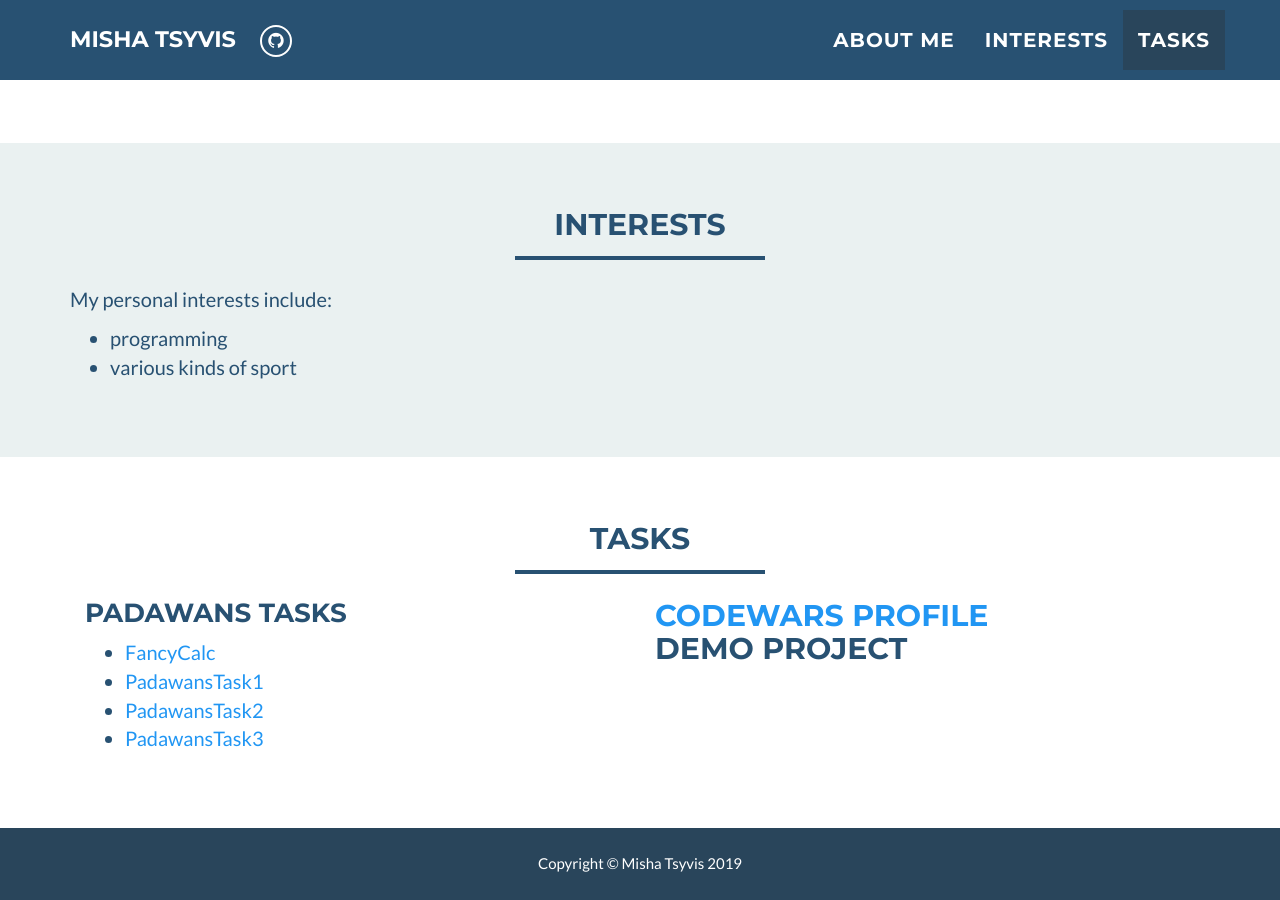
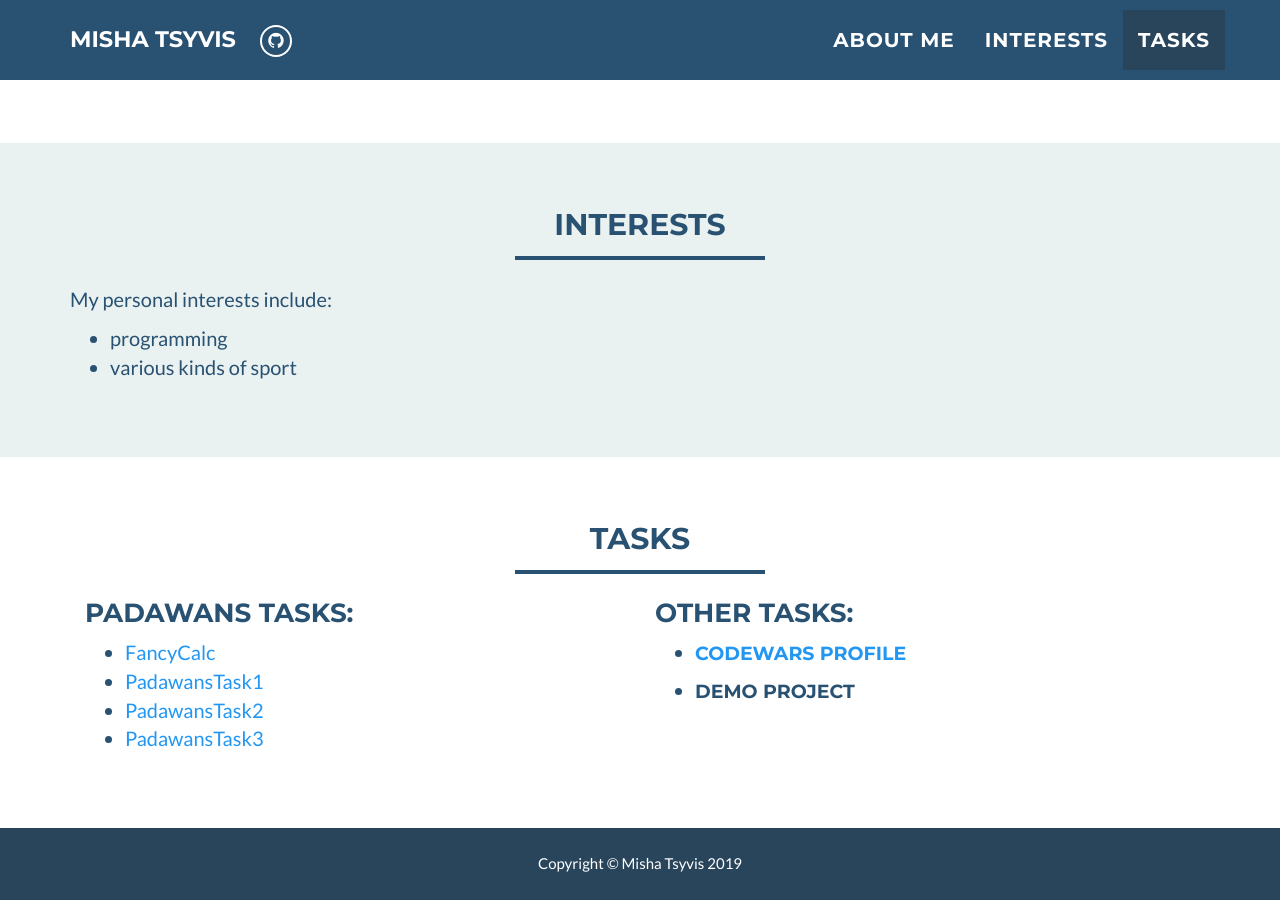
Before and after one commit to mtsyvis/mtsyvis.github.io, a Jekyll site: the page built from index.html, in a window 1280 px wide and 900 px high, scrolled down 677 px. Built offline with Jekyll 4.4.1, drawn with Linux system fonts in a browser that asks for light colours.

Commit message:
link codewars

```diff
--- a/_includes/tasks.html
+++ b/_includes/tasks.html
@@ -8,7 +8,7 @@
       </div>
     </div>
         <div class="col-sm-6">
-            <h3 style="margin-top:0">Padawans tasks</h3>
+            <h3 style="margin-top:0">Padawans tasks:</h3>
 
             <ul>
                 <li><a href="https://github.com/mtsyvis/FancyCalc">FancyCalc</a></li>
@@ -20,8 +20,17 @@
         </div>
 
         <div class="col-sm-6">
-            <h2 style="margin-top:0"><a href="https://www.codewars.com/users/mtsyvis">Codewars profile</a></h2>
-            <h2 style="margin-top:0">Demo project</h2>
+
+            <h3 style="margin-top:0">Other tasks:</h3>
+
+            <ul>
+                <li><h4 style="margin-top:0"><a href="https://www.codewars.com/users/mtsyvis">Codewars profile</a></h4></li>
+                <li><h4 style="margin-top:0">Demo project</h4></li>
+
+            </ul>
+
+
+
 
 
         </div>
```
